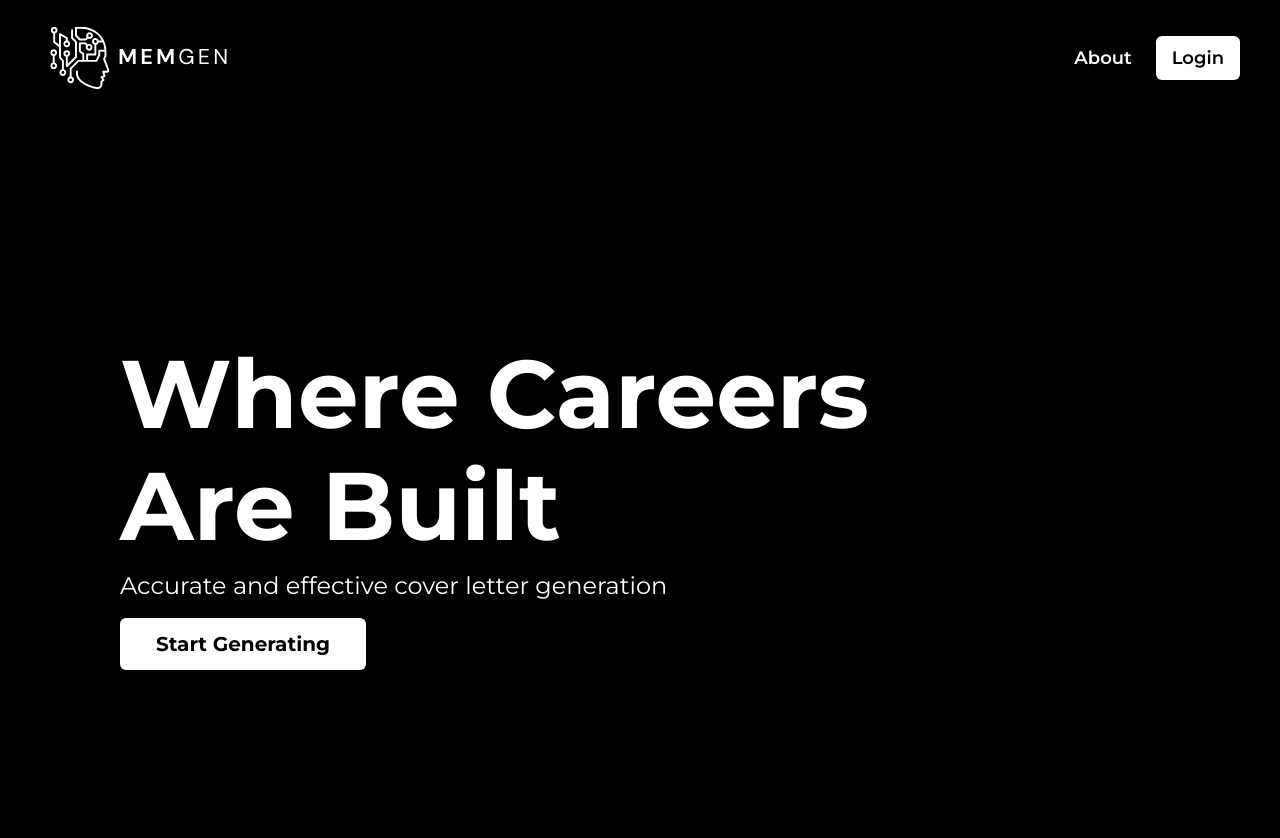
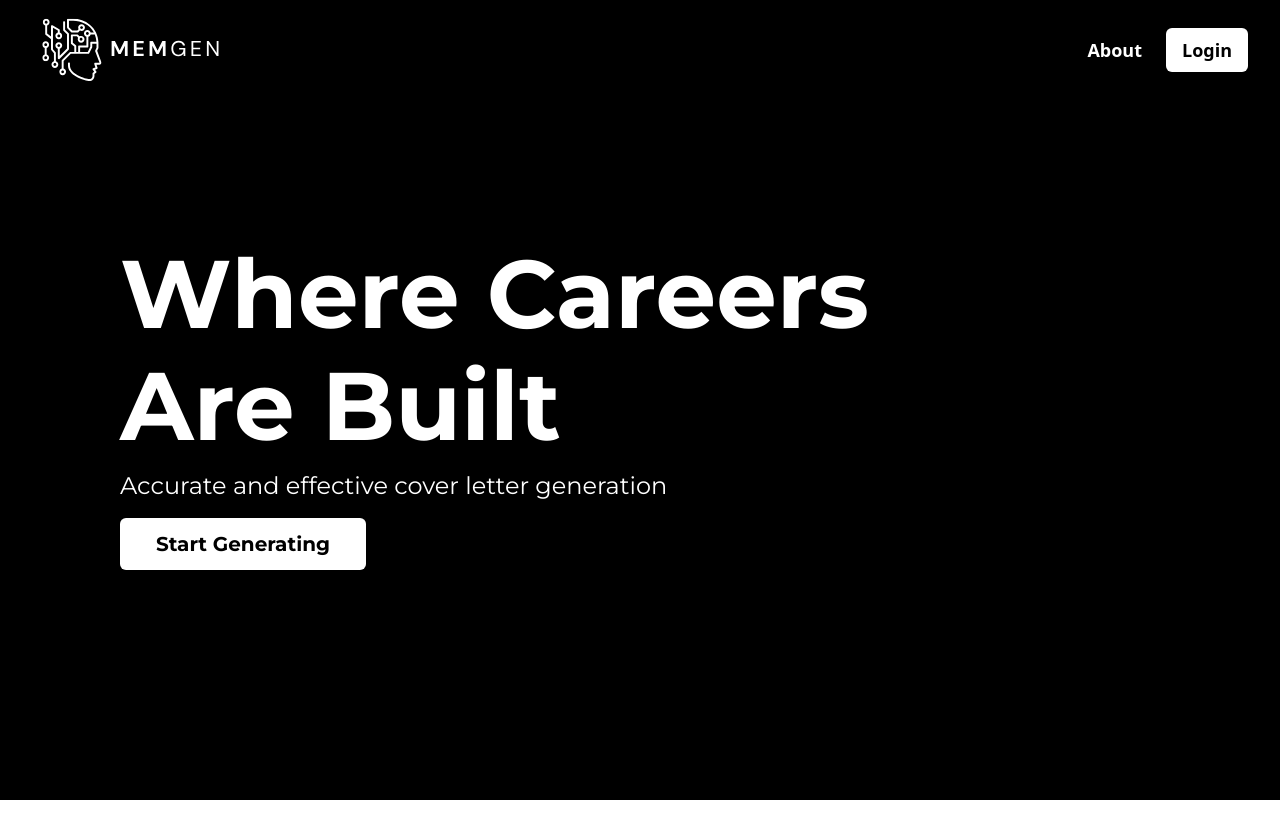
Before and after one commit to humanbright/MemGen, a Next.js app in the folder client/: page / in a window 1280 px wide. Shown: the top 838 px of the page. After the commit the page ends 800 px from the top, so only its background shows below. Built offline with nearby package versions, Linux system fonts and the light colour scheme; no server answers.

Commit message:
Scroll bar done

```diff
--- a/client/pages/_app.js
+++ b/client/pages/_app.js
@@ -2,12 +2,18 @@ import '@/styles/globals.css'
 import {Analytics} from '@vercel/analytics/react'
 // pages/_app.js
 import React from 'react'
+import Navbar from './components/Navbar'
 import {UserProvider} from '@auth0/nextjs-auth0/client'
+import Head from 'next/head'
 
 export default function App({Component, pageProps}) {
   return (
     <UserProvider>
+      <Navbar />
       <Component {...pageProps} />
+      <Head>
+        <style>{`body, html, #__next { margin: 0; padding: 0; }`}</style>
+      </Head>
       <Analytics />
     </UserProvider>
   )
--- a/client/pages/about.js
+++ b/client/pages/about.js
@@ -1,6 +1,5 @@
 import {motion} from 'framer-motion'
 import Contributor from './components/Contributor'
-import Navbar from './components/Navbar'
 import {Montserrat} from 'next/font/google'
 
 const montserrat = Montserrat({subsets: ['latin']})
@@ -39,7 +38,6 @@ export default function About() {
 
   return (
     <div className={`bg-black min-h-screen px-10 py-2 ${montserrat.className}`}>
-      <Navbar />
       <section className=" w-full flex flex-col justify-center items-center text-center cursor-default">
         <div className="text-white flex flex-col items-center">
           <motion.div
--- a/client/pages/components/LandingPage.jsx
+++ b/client/pages/components/LandingPage.jsx
@@ -7,7 +7,10 @@ export default function LandingPage() {
   }
 
   return (
-    <div className="flex items-center min-h-screen gap-6 text-white px-20">
+    <div
+      className="flex items-center min-h-screen gap-6 text-white px-20"
+      style={{overflowY: 'hidden', height: '100vh'}}
+    >
       <div>
         <div className="flex flex-col gap-4">
           <div className="font-bold text-8xl">Where Careers</div>
--- a/client/pages/components/Navbar.jsx
+++ b/client/pages/components/Navbar.jsx
@@ -6,7 +6,7 @@ export default function Navbar() {
   const {user} = useUser()
 
   return (
-    <nav className="flex text-white items-center justify-center">
+    <nav className="fixed pl-8 pr-8 top-0 w-full bg-black flex text-white items-center justify-center">
       <Link href="/" className="mr-auto">
         <Image src="/memgen.svg" alt="logo" width={200} height={200} />
       </Link>
@@ -16,7 +16,7 @@ export default function Navbar() {
             href="/inputdocuments"
             className="px-4 py-2 hover:bg-slate-700 rounded-md"
           >
-            Document
+            Upload Document
           </Link>
           <Link
             href="/homepage"
--- /dev/null
+++ b/client/pages/global.css
@@ -0,0 +1,10 @@
+html,
+body {
+  margin: 0;
+  padding: 0;
+  height: 100%;
+}
+
+*, *:before, *:after {
+  box-sizing: border-box;
+}
--- a/client/pages/homepage.js
+++ b/client/pages/homepage.js
@@ -1,5 +1,4 @@
 import {useUser} from '@auth0/nextjs-auth0/client'
-import Navbar from './components/Navbar'
 import {Inter, Montserrat} from 'next/font/google'
 import {useEffect, useState} from 'react'
 import {getCoverLetter, generate} from '@/functions/axios'
@@ -48,7 +47,6 @@ export default function HomePage() {
       <div
         className={`bg-black text-white min-h-screen px-10 py-2 ${montserrat.className}`}
       >
-        <Navbar />
         <div className="flex flex-col gap-8 items-center justify-center">
           <h1 className="text-3xl font-bold mt-10">{`Welcome ${user.name}, let's start building your cover letter.`}</h1>
           <div className="flex w-screen min-h-full">
@@ -57,12 +55,11 @@ export default function HomePage() {
               className="w-screen flex flex-col justify-center items-center gap-12"
             >
               <div className="w-screen flex justify-center items-center gap-4">
-                <input
-                  type="text"
+                <textarea
                   placeholder="Enter the job description..."
                   value={jobDescription}
                   onChange={(e) => setJobDescription(e.target.value)}
-                  className="text-white bg-slate-700 p-2 rounded-md w-[35%] h-80 overflow-visible outline-none"
+                  className="text-white bg-slate-700 p-4 rounded-md w-[35%] h-80 overflow-y-auto outline-none resize-none"
                 />
 
                 {loading ? (
@@ -90,7 +87,7 @@ export default function HomePage() {
                     <p>Generating your cover letter...</p>
                   </div>
                 ) : (
-                  <div className="text-white bg-slate-700 p-4 w-[35%] max-w-[35%] min-h-[100%] rounded-md">
+                  <div className="text-white bg-slate-700 p-4 w-[35%] max-w-[35%] min-h-[100%] rounded-md overflow-y-auto">
                     <Typewriter
                       onInit={(typewriter) => {
                         typewriter
@@ -105,10 +102,6 @@ export default function HomePage() {
                     />
                   </div>
                 )}
-
-                {/* <div className="text-white bg-slate-700 p-2 rounded-md w-[35%] h-80 outline-none">
-                  {coverletter}
-                </div> */}
               </div>
 
               <button
--- a/client/pages/index.js
+++ b/client/pages/index.js
@@ -1,5 +1,4 @@
 import {Inter, Montserrat} from 'next/font/google'
-import Navbar from './components/Navbar'
 import LandingPage from './components/LandingPage'
 
 const inter = Inter({subsets: ['latin']})
@@ -8,9 +7,9 @@ const montserrat = Montserrat({subsets: ['latin']})
 export default function Home() {
   return (
     <main
-      className={`bg-black min-h-screen px-10 py-2 ${montserrat.className}`}
+      className={`bg-black px-10 py-2 ${montserrat.className}`}
+      style={{height: '100vh', overflowY: 'hidden'}}
     >
-      <Navbar />
       <LandingPage />
     </main>
   )
--- a/client/pages/inputdocuments.js
+++ b/client/pages/inputdocuments.js
@@ -1,5 +1,4 @@
 import {useUser} from '@auth0/nextjs-auth0/client'
-import Navbar from './components/Navbar'
 import {Inter, Montserrat} from 'next/font/google'
 import {useEffect, useState} from 'react'
 import {inputDocument} from '@/functions/axios'
@@ -30,7 +29,6 @@ export default function InputDocuments() {
       <div
         className={`bg-black text-white min-h-screen px-10 py-2 ${montserrat.className}`}
       >
-        <Navbar />
         <div className="flex flex-col gap-8 items-center justify-center">
           <h1 className="text-3xl font-bold mt-10">{`Let's get to know ${user.name}.`}</h1>
           <div className="flex w-screen min-h-full">
@@ -39,12 +37,11 @@ export default function InputDocuments() {
               className="w-screen flex flex-col justify-center items-center gap-8"
             >
               <div className="w-screen flex justify-center items-center gap-4">
-                <input
-                  type="text"
+                <textarea
                   placeholder="Side projects, previous work roles, technical experiences..."
                   value={jobDescription}
                   onChange={(e) => setJobDescription(e.target.value)}
-                  className="text-white bg-slate-700 p-2 rounded-md w-[35%] h-80 overflow-visible outline-none"
+                  className="text-white bg-slate-700 p-4 rounded-md w-[35%] h-80 overflow-y-auto outline-none resize-none"
                 />
               </div>
 
```
Also changed, not shown: client/pages/mydocuments.js (added).
